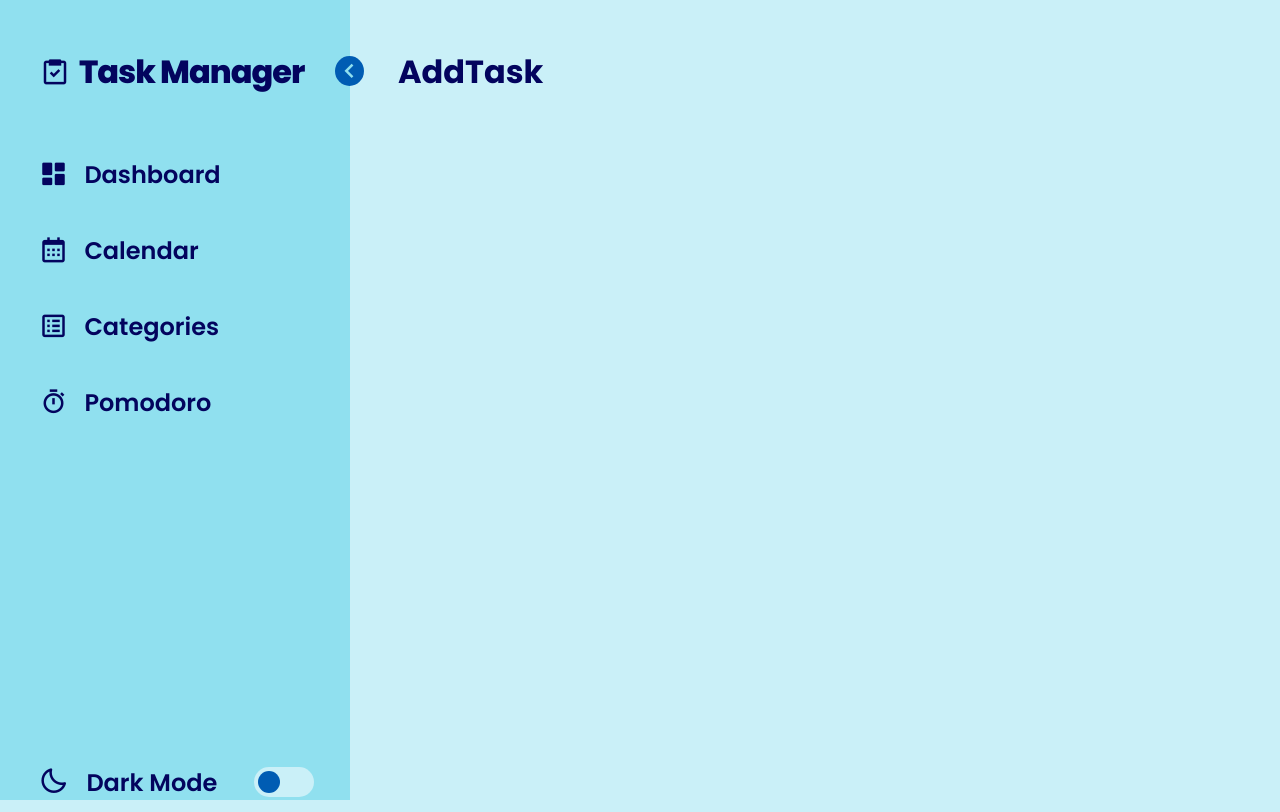
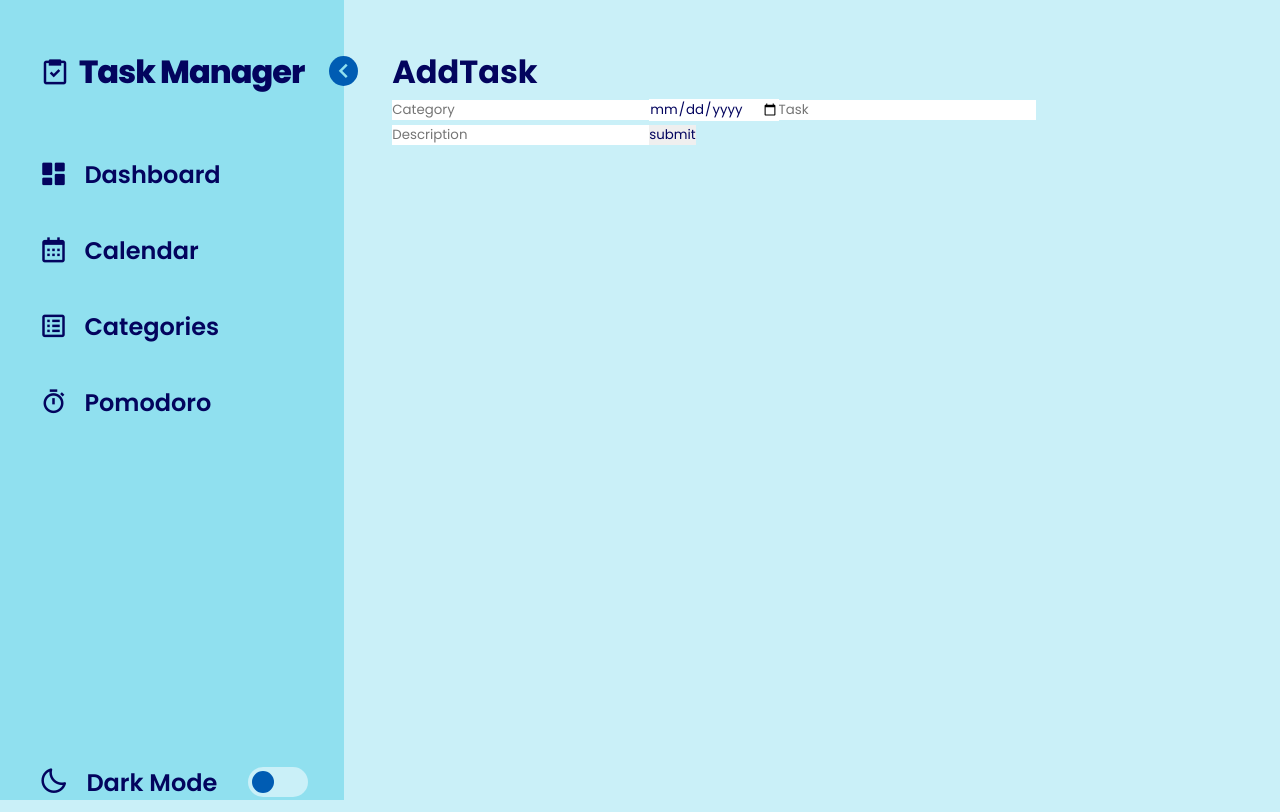
Before and after one commit to WaltsonZh/Organask, a React (Vite) app: page /addtask in a window 1280 px wide. Built offline with nearby package versions, Linux system fonts and the light colour scheme.

Commit message:
implement add/delete/fetch data from firestore

```diff
--- a/src/firebase.js
+++ b/src/firebase.js
@@ -1,6 +1,6 @@
 // Import the functions you need from the SDKs you need
 import { initializeApp } from 'firebase/app'
-import { collection, getFirestore } from 'firebase/firestore'
+import { addDoc, collection, deleteDoc, getFirestore, onSnapshot } from 'firebase/firestore'
 // TODO: Add SDKs for Firebase products that you want to use
 // https://firebase.google.com/docs/web/setup#available-libraries
 
@@ -18,3 +18,11 @@ const firebaseConfig = {
 const app = initializeApp(firebaseConfig)
 const db = getFirestore(app)
 export const taskCollection = collection(db, 'tasks')
+
+export const addTask = (category, timestamp, task, description) => {
+  addDoc(taskCollection, {category, timestamp, task, description})
+}
+
+export const removeTask = (taskId) => {
+  deleteDoc(taskId)
+}
--- a/src/pages/AddTask.jsx
+++ b/src/pages/AddTask.jsx
@@ -1,20 +1,23 @@
-import { addDoc } from 'firebase/firestore'
 import React from 'react'
-import { taskCollection } from '../firebase'
+import { addTask } from '../firebase'
 
 export default function AddTask() {
   const submit = (e) => {
     e.preventDefault()
-    addDoc(taskCollection, {
-      category: e.target.category.value,
-      task: e.target.task.value,
-      date: e.target.date.value,
-    })
+    addTask(e.target.category.value, e.target.timestamp.value, e.target.task.value, e.target.description.value)
+    e.target.reset()
   }
 
   return (
     <div className='AddTask Page'>
       <h1>AddTask</h1>
+      <form onSubmit={submit}>
+        <input type='text' name='category' placeholder='Category' />
+        <input type='date' name='timestamp' />
+        <input type='text' name='task' placeholder='Task' />
+        <input type='text' name='description' placeholder='Description' />
+        <button>submit</button>
+      </form>
     </div>
   )
 }
--- a/src/pages/Categories.jsx
+++ b/src/pages/Categories.jsx
@@ -1,6 +1,29 @@
-import React from 'react'
+import React, { useEffect, useState } from 'react'
+import { taskCollection } from '../firebase'
+import { onSnapshot, orderBy, query } from 'firebase/firestore'
 
 export default function Categories() {
+  const [tasks, setTasks] = useState([])
+
+  useEffect(() => {
+    const unsubscribe = async () => {
+      const q = query(taskCollection, orderBy('timestamp'))
+      onSnapshot(q, (snapshot) => {
+        setTasks(
+          snapshot.docs.map((doc) => {
+            return {
+              ...doc.data(),
+              id: doc.id,
+            }
+          })
+        )
+      })
+    }
+    return unsubscribe
+  }, [])
+
+  console.log(tasks)
+
   return (
     <div className='Categories Page'>
       <h1>Categories</h1>
```
